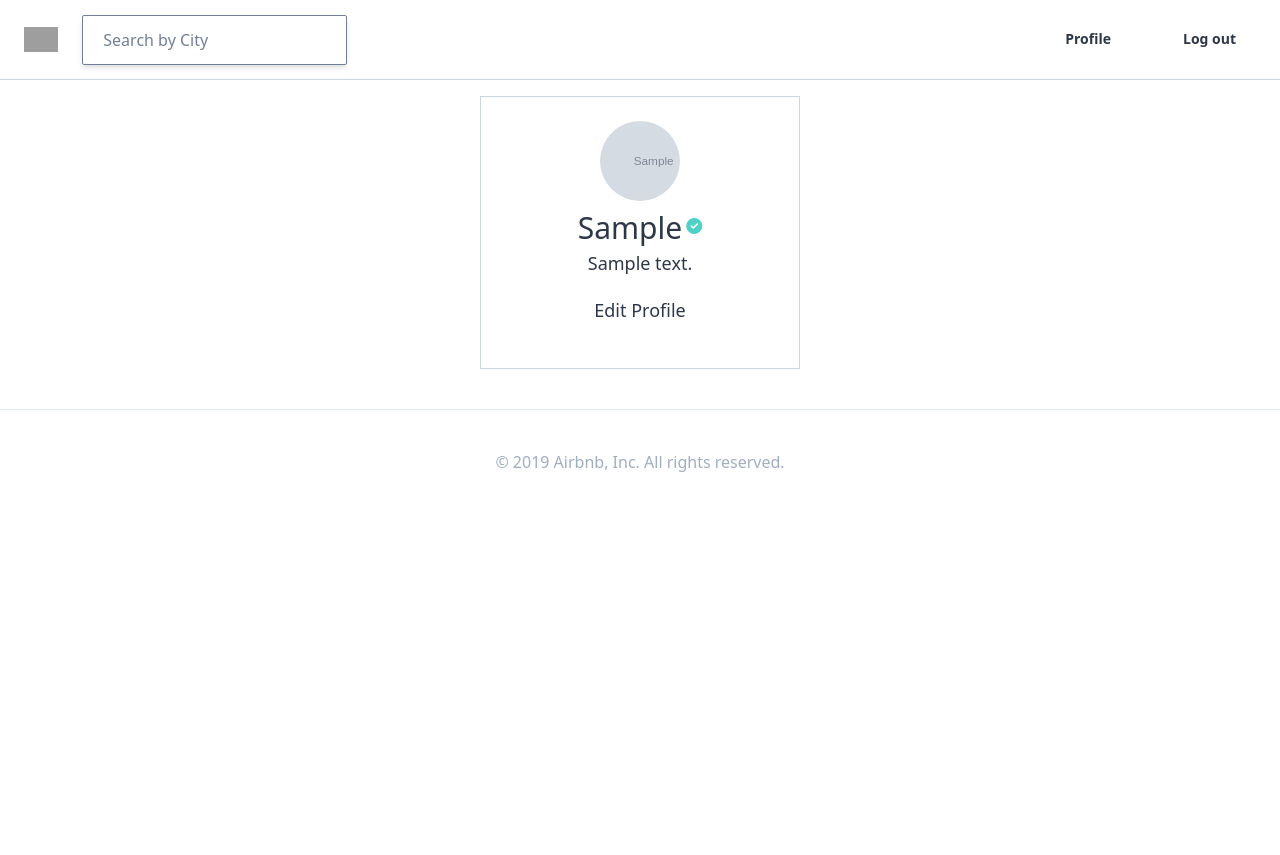
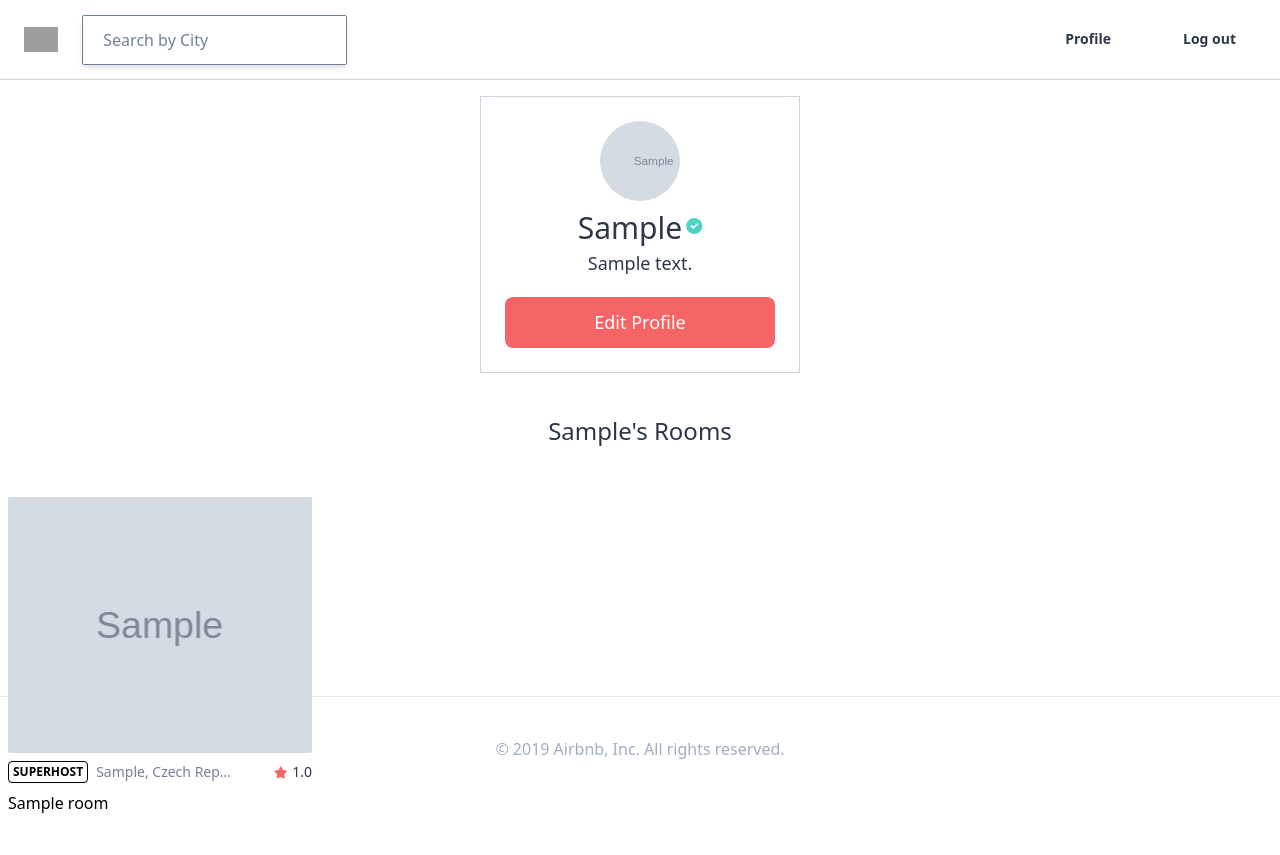
Before and after one commit to haeinjo/airbnb-clone, a Django app: page /users/1/ in a window 1280 px wide. Before the commit the page ends 472 px from the top, so only its background shows below. Run offline with Django 3.2, Linux system fonts and the light colour scheme; a user stored in the database is signed in; tables that the repository leaves empty hold one stand-in row (values such as "Sample post"); grey boxes marked "Sample" are stand-in pictures; some libraries are stand-ins or nearby versions; grey boxes are pictures that could not be loaded.

Commit message:
21.5 Styling User Profile

```diff
--- a/assets/scss/styles.scss
+++ b/assets/scss/styles.scss
@@ -24,6 +24,10 @@ input {
     &:focus {
         @apply outline-none border-teal-500;
     }
+}
+
+.btn-link {
+    @apply text-center py-3 rounded-lg font-light text-lg w-full text-white bg-red-500;
 }
 
 form {
--- a/templates/users/user_detail.html
+++ b/templates/users/user_detail.html
@@ -5,7 +5,9 @@
 {% endblock page_title %}
 
 {% block content %}
-<div class="lg:w-5/12 md:w-1/2 xl:w-1/4 container mx-auto my-10 flex flex-col items-center border p-6 border-gray-400">
+<div class="h-75vh">
+    <div
+        class="lg:w-5/12 md:w-1/2 xl:w-1/4 container mx-auto my-10 flex flex-col items-center border p-6 border-gray-400">
 
         {% include 'mixins/user_avatar.html' with user=user_obj%}
         <div class="flex items-center">
@@ -16,8 +18,23 @@
             <i class="fas fa-check-circle text-teal-400 ml-1"></i>
             {% endif %}
         </div>
-    <span class="text-lg">{{ user_obj.bio }}</span>
+        <span class="text-lg mb-5">{{ user_obj.bio }}</span>
 
-    <a href="#" class="btn">Edit Profile</a>
+
+        {% if user == user_obj %}
+        <a href="#" class="btn-link">Edit Profile</a>
+        {% endif %}
+    </div>
+
+    {% if user_obj.rooms.count > 0 %}
+    <div class="container mx-auto flex flex-col items-center">
+        <h3 class="mb-12 text-2xl">{{user_obj.first_name}}'s Rooms</h3>
+        <div class="flex flex-wrap -mx-16 w-full">
+            {% for room in user_obj.rooms.all %}
+            {% include 'mixins/room_card.html' with room=room %}
+            {% endfor %}
+        </div>
+    </div>
+    {% endif %}
 </div>
 {% endblock %}
```
Also changed, not shown: static/css/styles.css. Lines whose indentation alone changed are shown as unchanged.
